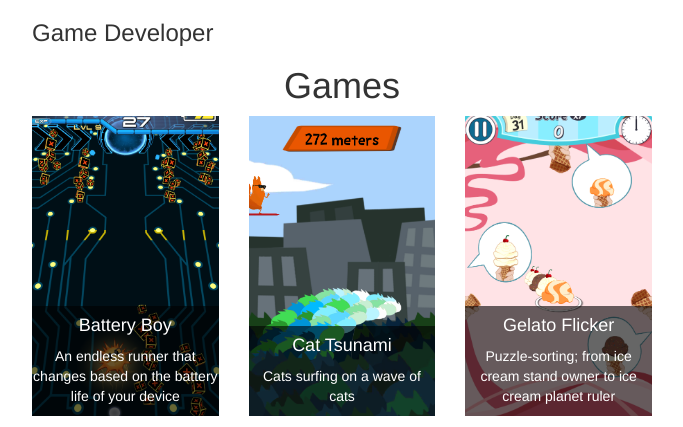
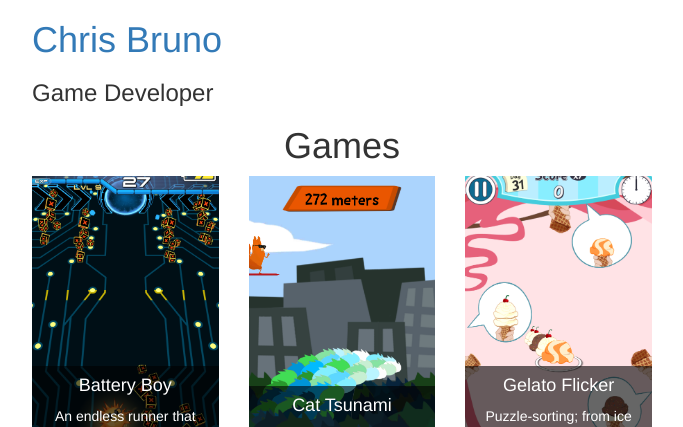
Before and after one commit to Chris234k/chris234k.github.io, a Jekyll site: the page built from index.html, in a window 1280 px wide, cut to the strip 0-427 px from the top of the page. Shown: the whole strip, without its empty margins (298-981 px from the left). Built offline with Jekyll 4.4.1, drawn with Linux system fonts in a browser that asks for light colours.

Commit message:
Another go on site url

```diff
--- a/_config.yml
+++ b/_config.yml
@@ -17,7 +17,7 @@
 email: chris234k@gmail.com
 description: Game Developer
 baseurl: "" # the subpath of your site, e.g. /blog
-url: "" # the base hostname & protocol for your site, e.g. http://example.com
+url: "http://chris234k.github.io" # the base hostname & protocol for your site, e.g. http://example.com
 twitter_username: ruhrohbruno
 github_username:  chris234k
 repository: chris234k/chris234k.github.io
--- a/_layouts/default.html
+++ b/_layouts/default.html
@@ -17,8 +17,8 @@
     <!-- HEADER -->
     <div id="header_wrap" class="outer">
       <header class="inner">
-	<a href="{{site.baseurl}}">
-	  <h1 id="project_title">{{ site.baseurl }} </h1>
+	<a href="{{site.url}}">
+	  <h1 id="project_title">{{ site.title }} </h1>
 	</a>
 	<h3 id="project_tagline">{{ site.description }} </h1>
       </header>
```
